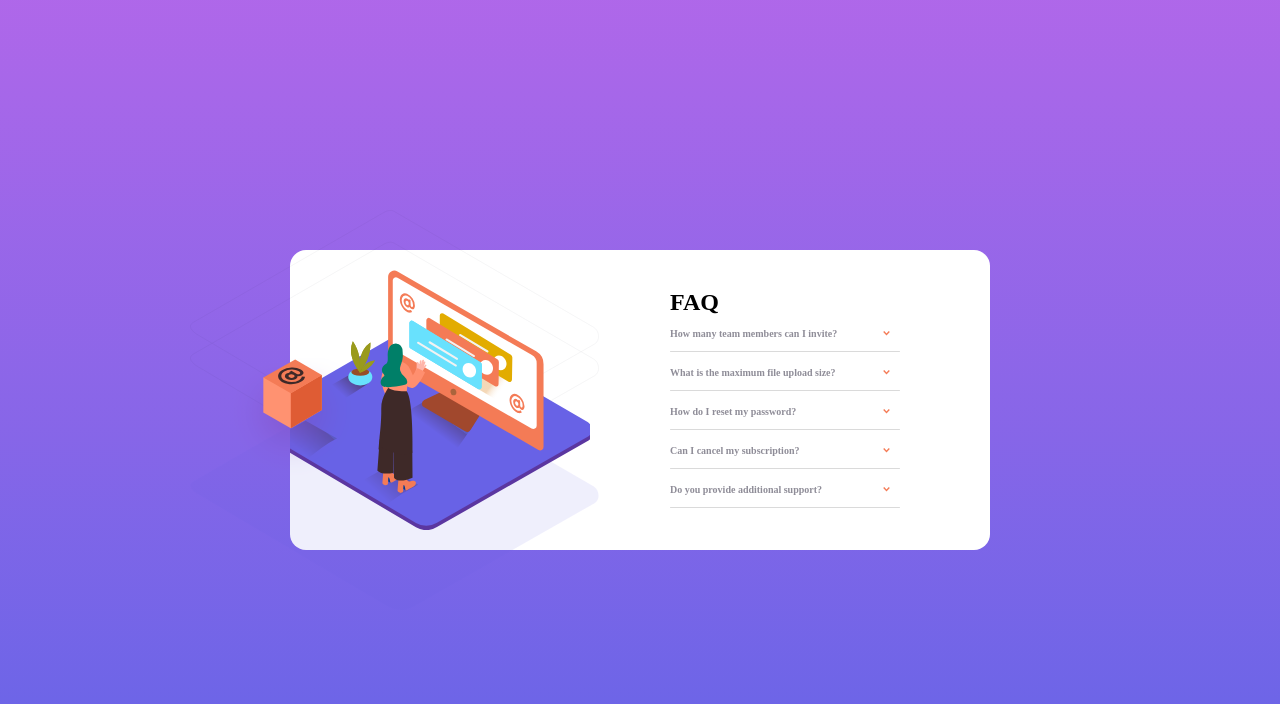
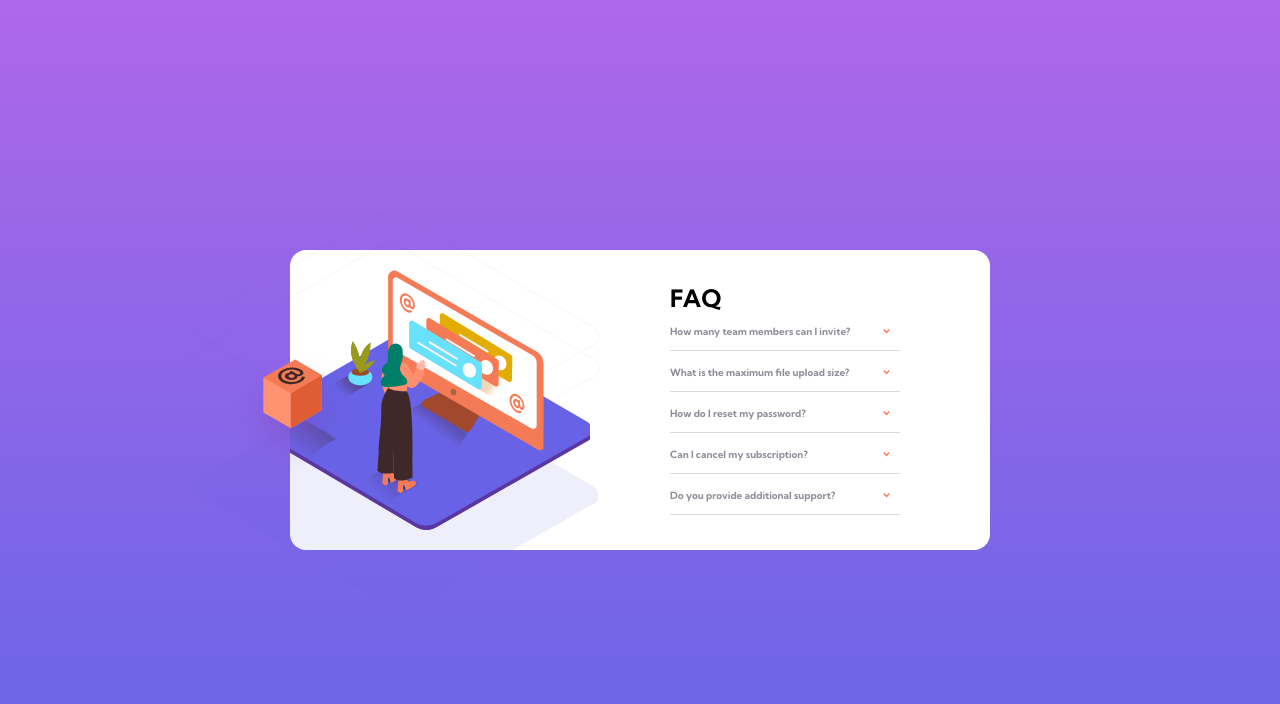
Before and after one commit to MortdaLtfe/faq-accordion-card-main, a plain HTML site: page index.html in a window 1280 px wide. Drawn offline with Linux system fonts and the light colour scheme.

Commit message:
Add Font to h2, h4, p

```diff
--- a/css/style.css
+++ b/css/style.css
@@ -27,6 +27,7 @@ body {
   align-items: center;
   justify-content: center;
   background: linear-gradient(to top, var(--Soft-blue), var(--Soft-violet) 100%);
+  font-family: 'Kumbh Sans', sans-serif !important;
 }
 
 .mobile,
@@ -106,14 +107,15 @@ body {
 }
 
 .container .text h2 {
-  margin: 0;
+  margin: 0!important;
+  font-weight: 700;
 }
 
 .container .text .faq div h4 {
   font-size: 10px;
   color: #8F8D98;
   margin: 7px 0;
-  font-weight: bold;
+  font-weight: 700;
   transition: .3s;
 }
 
@@ -146,14 +148,14 @@ body {
   height: 28px;
 }
 
-.container .text .faq p {
+.container .text .faq .faq-p {
   overflow: hidden;
   height: 0px;
   color: #AAA9AE;
-  /*   color: #AEAEAF; */
   font-size: 8px;
+  font-weight: 400;
   margin: 2px 0;
-  transition: .4s
+  transition: .4s;
 }
 
 @media(max-width: 767px) {
--- a/index.html
+++ b/index.html
@@ -5,6 +5,10 @@
   <meta name="viewport" content="width=device-width, initial-scale=1.0"> <!-- displays site properly based on user's device -->
 
   <title>Frontend Mentor | FAQ Accordion Card</title>
+  <link rel="preconnect" href="https://fonts.googleapis.com">
+  <link rel="preconnect" href="https://fonts.gstatic.com" crossorigin>
+  <link href="https://fonts.googleapis.com/css2?family=Kumbh+Sans:wght@400;700&display=swap" rel="stylesheet">
+
   <link rel="stylesheet" href="./css/style.css">
 
 </head>
```
